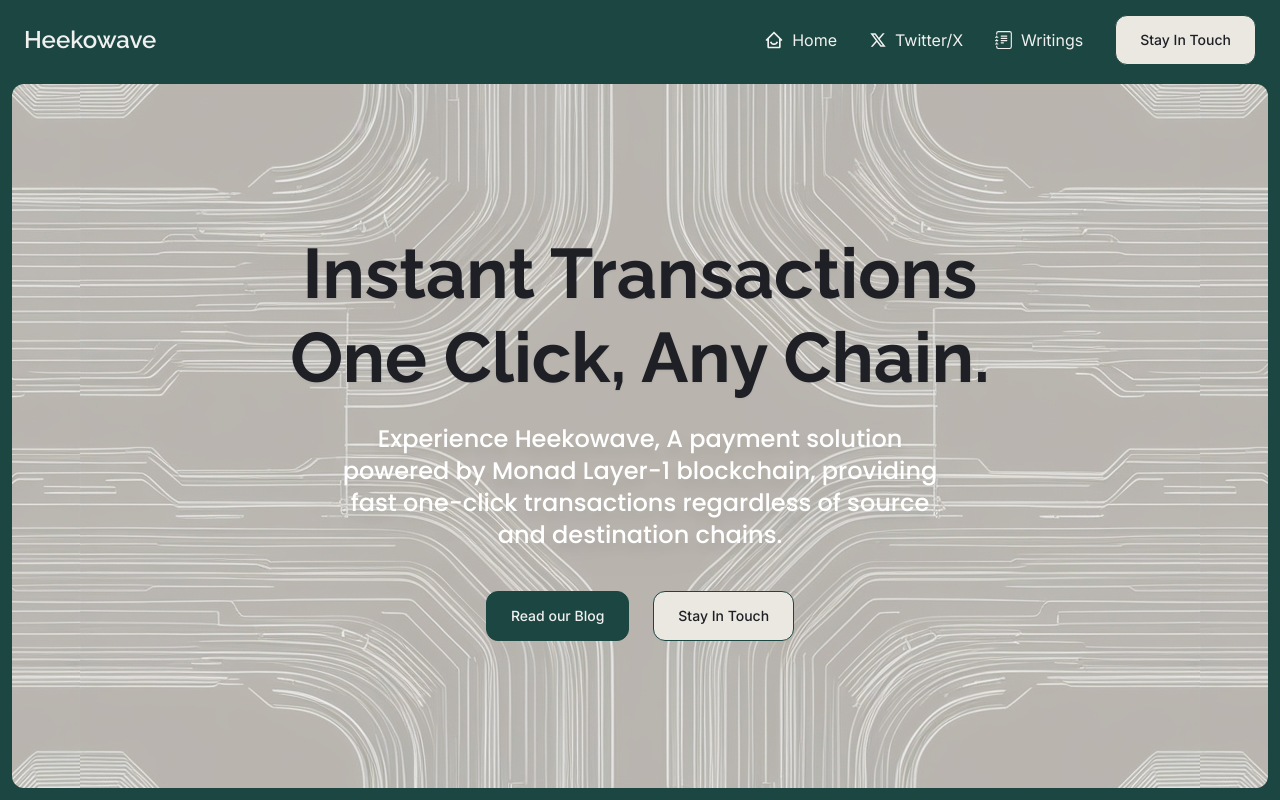
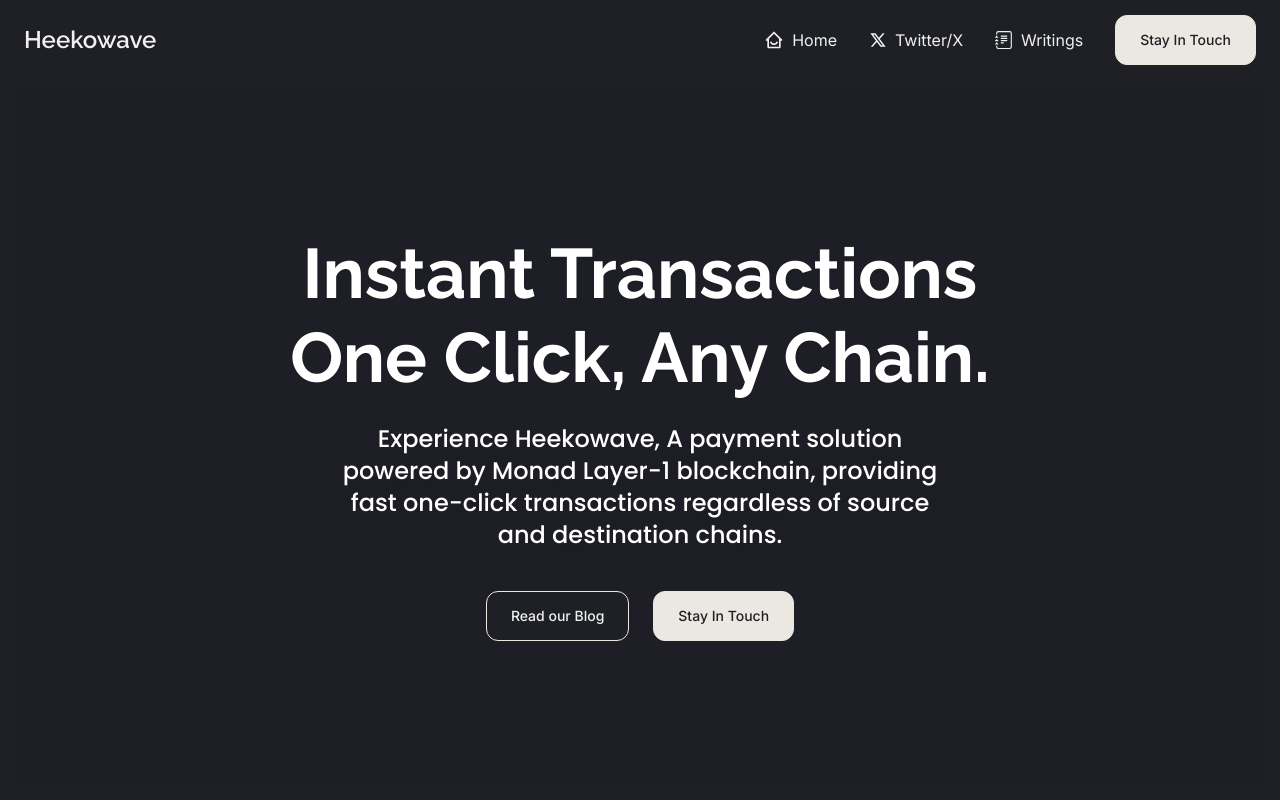
Before and after one commit to velikanghost/hokum-pokum, a Next.js app: page / in a window 1280 px wide. Built offline with nearby package versions, Linux system fonts and the light colour scheme.

Commit message:
updated colors

```diff
--- a/app/components/Homepage/HeroSection.tsx
+++ b/app/components/Homepage/HeroSection.tsx
@@ -6,10 +6,10 @@
   return (
     <section className="relative h-[100dvh] md:h-[88dvh]">
       <div className="absolute top-0 w-full h-full bg-secondary-foreground opacity-5 rounded-[4px] md:rounded-xl"></div>
-      <div className="hero_wrapper h-full w-full rounded-[4px] md:rounded-xl"></div>
+      <div className="h-full w-full rounded-[4px] md:rounded-xl"></div>
       <div className="w-full absolute top-1/2 left-1/2 transform -translate-x-1/2 -translate-y-1/2">
         <div className="grid place-items-center">
-          <h1 className="text-secondary-foreground drop-shadow-sm text-[45px] md:text-[70px] leading-[120%] text-center font-headings font-bold mb-6">
+          <h1 className="text-secondary drop-shadow-sm text-[45px] md:text-[70px] leading-[120%] text-center font-headings font-bold mb-6">
             Instant Transactions <br /> One Click, Any Chain.
           </h1>
           <p className="md:w-[50%] text-secondary drop-shadow-xl text-xl md:text-2xl mb-10 text-center font-medium justify-center leading-[155%] font-body">
--- a/app/globals.scss
+++ b/app/globals.scss
@@ -16,7 +16,7 @@
 .btn-primary {
   padding: 1.5rem;
   border-radius: 12px;
-  border: 1px solid #1c4641;
+  border: 1px solid #ebe8e2;
 }
 
 .btn-secondary {
--- a/app/layout.tsx
+++ b/app/layout.tsx
@@ -19,7 +19,7 @@
   //bg-secondary-foreground
   return (
     <html lang="en">
-      <body className={`${inter.className}  bg-[#1C4641]`}>
+      <body className={`${inter.className}  bg-[#1F2026]`}>
         <Navbar />
         {children}
       </body>
--- a/components/ui/button.tsx
+++ b/components/ui/button.tsx
@@ -10,9 +10,9 @@
     variants: {
       variant: {
         nav: 'bg-[#EBE8E2] text-secondary-foreground hover:bg-[#EBE8E2]/90',
-        // default:
-        //   'bg-secondary-foreground text-primary-foreground hover:bg-secondary-foreground/90',
-        default: 'bg-primary text-primary-foreground hover:bg-primary/90',
+        default:
+          'bg-secondary-foreground text-primary-foreground hover:bg-secondary-foreground/90',
+        //default: 'bg-primary text-primary-foreground hover:bg-primary/90',
         destructive:
           'bg-destructive text-destructive-foreground hover:bg-destructive/90',
         outline:
```
